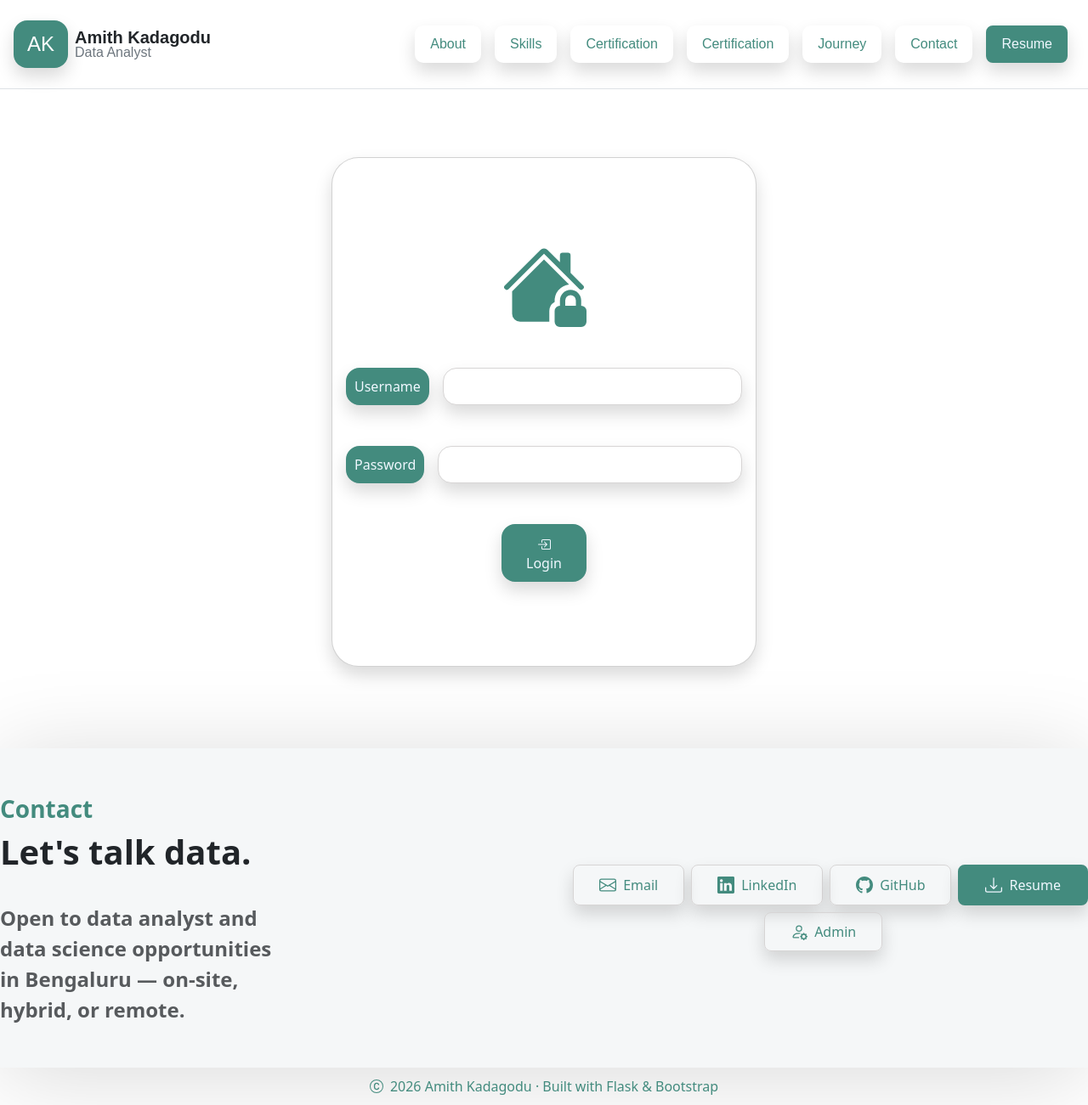
After one commit to amithkadagodu/personal-analytics-portfolio, a Flask app: page /login in a window 1280 px wide. The commit adds this page. Shown: the whole page at 85% size. Run offline with Flask 3, Linux system fonts and the light colour scheme.

Commit message:
04-10-2026 19:49

```diff
--- a/app.py
+++ b/app.py
@@ -1,120 +1,228 @@
-from flask import Flask, render_template, request, flash, redirect, url_for
-from database import update_basic_details, get_basic_details, get_edu, update_edu, get_exp, update_exp, get_certi, update_certi, get_projects, update_projects
+from flask import Flask, render_template, request, redirect, url_for, flash, session
+from database import update_basic_details, get_basic_details, get_edu, update_edu, get_exp, update_exp, get_certi, update_certi, get_projects, update_projects, check_access
 
 app = Flask(__name__)
 
 app.secret_key = "portfolio-secret-key-123"
 
+@app.after_request
+def add_no_cache(response):
+    response.headers["Cache-Control"] = "no-store, no-cache, must-revalidate, max-age=0"
+    response.headers["Pragma"] = "no-cache"
+    response.headers["Expires"] = "0"
+    return response
+
 @app.route("/")
 def home():
     return render_template("index.html")
 
-@app.route("/admin" , methods=["GET", "POST"])
+@app.route("/login", methods=["GET", "POST"])
+def login():
+
+    if session.get("logged_in"):
+        return redirect(url_for("admin"))
+
+    if request.method == "POST":
+
+        username = request.form["username"]
+        password = request.form["password"]
+
+        if check_access(username, password):
+            session["logged_in"] = True
+            return redirect(url_for("admin"))
+
+        else:
+            flash("Invalid username or password", "login")
+            return redirect(url_for("login"))
+
+    return render_template("admin/login.html")
+
+
+@app.route("/admin", methods=["GET", "POST"])
 def admin():
 
-
+    # Check whether the user is logged in
+    if not session.get("logged_in"):
+        return redirect(url_for("login"))
 
     if request.method == "POST":
 
         form_type = request.form.get("form_type")
 
-        if form_type=="basic_details":
+        if form_type == "basic_details":
+
             first_name = request.form["firstname"]
             last_name = request.form["lastname"]
             phone_number = request.form["phone"]
-            email_address =  request.form["email"]
+            email_address = request.form["email"]
             linkedin = request.form["linkedin"]
             github = request.form["github"]
 
-            if all([first_name.strip(),last_name.strip(),phone_number.strip(),email_address.strip(),linkedin.strip(),github.strip()]):
-                result = update_basic_details(first_name,last_name,phone_number,email_address,linkedin,github)
+            if all([
+                first_name.strip(),
+                last_name.strip(),
+                phone_number.strip(),
+                email_address.strip(),
+                linkedin.strip(),
+                github.strip()
+            ]):
+
+                result = update_basic_details(
+                    first_name,
+                    last_name,
+                    phone_number,
+                    email_address,
+                    linkedin,
+                    github
+                )
 
                 if result == "success":
-                    flash("Successfully Updated!","basic_details")
+                    flash("Successfully Updated!", "basic_details")
 
             else:
-                flash("All Fields are Mandatory","basic_details")
+                flash("All Fields are Mandatory", "basic_details")
 
             return redirect(url_for("admin"))
 
-        elif form_type=="edu_details":
+
+        elif form_type == "edu_details":
+
             university_name = request.form["university"]
             degree_name = request.form["degree"]
             year_com = request.form["year"]
 
+            if all([
+                university_name.strip(),
+                degree_name.strip(),
+                year_com.strip()
+            ]):
 
-            if all([university_name.strip(),degree_name.strip(),year_com.strip()]):
-                add_edu = update_edu(university_name,degree_name,year_com)
+                add_edu = update_edu(
+                    university_name,
+                    degree_name,
+                    year_com
+                )
 
-                if add_edu=="success":
-                    flash("Education Updated!","edu_details")
+                if add_edu == "success":
+                    flash("Education Updated!", "edu_details")
 
             else:
-                flash("All Fields are Mandatory. Empty Fields are not allowed","edu_details")
+                flash(
+                    "All Fields are Mandatory. Empty Fields are not allowed",
+                    "edu_details"
+                )
 
-            return redirect(url_for("admin")+"#edu")
+            return redirect(url_for("admin") + "#edu")
 
-        elif form_type=="exp_details":
+
+        elif form_type == "exp_details":
+
             company_name = request.form["company_name"]
             role = request.form["role"]
             start = request.form["start_year"]
             end = request.form["end_year"]
             current_job = request.form.get("current_job")
 
-            if current_job=="True":
-                end="Present"
+            if current_job == "True":
+                end = "Present"
 
-            if all([company_name,role,start]):
+            if all([company_name.strip(), role.strip(), start.strip()]):
 
-                add_exp = update_exp(company_name,role,start,end)
+                add_exp = update_exp(
+                    company_name,
+                    role,
+                    start,
+                    end
+                )
+
                 if add_exp == "success":
-                    flash("Work Experience Updated!","exp_details")
+                    flash("Work Experience Updated!", "exp_details")
+
             else:
-                flash("Company, Role, Start are Mandatory Fields and Cannot be Empty!", "exp_details")
+                flash(
+                    "Company, Role, Start are Mandatory Fields and Cannot be Empty!",
+                    "exp_details"
+                )
 
-            return redirect(url_for("admin")+"#exp")
+            return redirect(url_for("admin") + "#exp")
 
-        elif form_type=="certi_details":
+
+        elif form_type == "certi_details":
+
             certification = request.form["certification_name"]
             by = request.form["certification_with"]
             year = request.form["completed_year"]
             url = request.form["certi_url"]
 
-            if all([certification,by,year,url]):
-                add_certi = update_certi(certification,by,year,url)
+            if all([
+                certification.strip(),
+                by.strip(),
+                year.strip(),
+                url.strip()
+            ]):
+
+                add_certi = update_certi(
+                    certification,
+                    by,
+                    year,
+                    url
+                )
+
                 if add_certi == "success":
-                    flash("Certification Added!","certi_details")
+                    flash("Certification Added!", "certi_details")
 
             else:
-                flash("Fields Cannot be Empty!","certi_details")
+                flash(
+                    "Fields Cannot be Empty!",
+                    "certi_details"
+                )
 
-            return redirect(url_for("admin")+"#certi")
+            return redirect(url_for("admin") + "#certi")
 
-        elif form_type=="proj_details":
+
+        elif form_type == "proj_details":
+
             name = request.form["project_name"]
             url = request.form["project_url"]
 
-            if all([name,url]):
-                add_proj = update_projects(name,url)
-                if add_proj =="success":
-                    flash("Project Added!","proj_details")
+            if all([name.strip(), url.strip()]):
+
+                add_proj = update_projects(
+                    name,
+                    url
+                )
+
+                if add_proj == "success":
+                    flash("Project Added!", "proj_details")
+
             else:
-                flash("Both Fields are Mandatory! Cannot be left empty while Submitting","proj_details")
+                flash(
+                    "Both Fields are Mandatory! Cannot be left empty while Submitting",
+                    "proj_details"
+                )
 
-            return redirect(url_for("admin")+"#proj")
+            return redirect(url_for("admin") + "#proj")
+
+        elif form_type == "log_out":
+            session.clear()
+            return redirect(url_for("login"))
 
 
+    # Get existing data for displaying in the admin page
     basic_details = get_basic_details()
-
     edu_details = get_edu()
-
     exp_details = get_exp()
-
     certi_details = get_certi()
-
     proj_details = get_projects()
 
-    return render_template("admin/admin.html", basic_details=basic_details, edu_details = edu_details, exp_details=exp_details, certi_details=certi_details, proj_details=proj_details)
+    return render_template(
+        "admin/admin.html",
+        basic_details=basic_details,
+        edu_details=edu_details,
+        exp_details=exp_details,
+        certi_details=certi_details,
+        proj_details=proj_details
+    )
 
 if __name__ == "__main__":
     app.run(debug=True)
--- /dev/null
+++ b/templates/admin/login.html
@@ -0,0 +1,55 @@
+{% extends "base.html" %}
+{% block content %}
+
+
+
+<section style="padding-top: 80px; " class="d-flex justify-content-center">
+
+
+<div class="card text-center mb-3 rounded-5 d-flex flex-column justify-content-center" style="width: 500px; height: 600px; box-shadow: 0 10px 20px rgba(0, 0, 0, 0.15); ">
+
+        {% with messages = get_flashed_messages(with_categories=true) %}
+        {% if messages %}
+            {% for msg_lst in messages %}
+                {%if msg_lst[0]=="login"%}
+                <section id="success-message" class="d-flex justify-content-center p-3">
+                    <div class="vjr rounded-4 p-2">
+                        {{ msg_lst[1] }}
+                    </div>
+                </section>
+                {% endif %}
+            {% endfor %}
+        {% endif %}
+    {% endwith %}
+
+
+    <form method="post" action="{{ url_for('login') }}" onsubmit="return confirm('Are you sure you want to submit these details?');">
+        <div class="card-body d-flex flex-column justify-content-center gap-5">
+
+
+            <div><svg class="text-color" xmlns="http://www.w3.org/2000/svg" width="100px" height="100px" fill="currentColor" class="bi bi-house-lock-fill" viewBox="0 0 16 16"><path d="M8.707 1.5a1 1 0 0 0-1.414 0L.646 8.146a.5.5 0 0 0 .708.708L8 2.207l6.646 6.647a.5.5 0 0 0 .708-.708L13 5.793V2.5a.5.5 0 0 0-.5-.5h-1a.5.5 0 0 0-.5.5v1.293z"/><path d="m8 3.293 4.72 4.72a3 3 0 0 0-2.709 3.248A2 2 0 0 0 9 13v2H3.5A1.5 1.5 0 0 1 2 13.5V9.293z"/><path d="M13 9a2 2 0 0 0-2 2v1a1 1 0 0 0-1 1v2a1 1 0 0 0 1 1h4a1 1 0 0 0 1-1v-2a1 1 0 0 0-1-1v-1a2 2 0 0 0-2-2m0 1a1 1 0 0 1 1 1v1h-2v-1a1 1 0 0 1 1-1"/></svg></div>
+
+
+            <div class="d-flex justify-content-center gap-3"><label class="vjr rounded-4 p-2" for="username">Username</label><input style="width: 500px;" class="git rounded-4 p-2" type="text" name="username" id="un"></div>
+
+            <div class="d-flex justify-content-center gap-3"><label class="vjr rounded-4 p-2" for="password">Password</label><input style="width: 500px;" class="git rounded-4 p-2" type="password" name="password" id="pw"></div>
+
+            <div class="d-flex justify-content-center"><button style="width: 100px;" class="vjr rounded-4 p-2" type="submit"><svg xmlns="http://www.w3.org/2000/svg" width="16" height="16" fill="currentColor" class="bi bi-box-arrow-in-right" viewBox="0 0 16 16"><path fill-rule="evenodd" d="M6 3.5a.5.5 0 0 1 .5-.5h8a.5.5 0 0 1 .5.5v9a.5.5 0 0 1-.5.5h-8a.5.5 0 0 1-.5-.5v-2a.5.5 0 0 0-1 0v2A1.5 1.5 0 0 0 6.5 14h8a1.5 1.5 0 0 0 1.5-1.5v-9A1.5 1.5 0 0 0 14.5 2h-8A1.5 1.5 0 0 0 5 3.5v2a.5.5 0 0 0 1 0z"/><path fill-rule="evenodd" d="M11.854 8.354a.5.5 0 0 0 0-.708l-3-3a.5.5 0 1 0-.708.708L10.293 7.5H1.5a.5.5 0 0 0 0 1h8.793l-2.147 2.146a.5.5 0 0 0 .708.708z"/></svg><div>Login</div></button></div>
+        </div>
+    </form>
+</div>
+
+</section>
+
+
+
+
+
+
+
+
+
+
+
+
+{% endblock %}
```
Also changed, not shown: database.py (+11 -0 lines), templates/admin/admin.html (+9 -0 lines).
